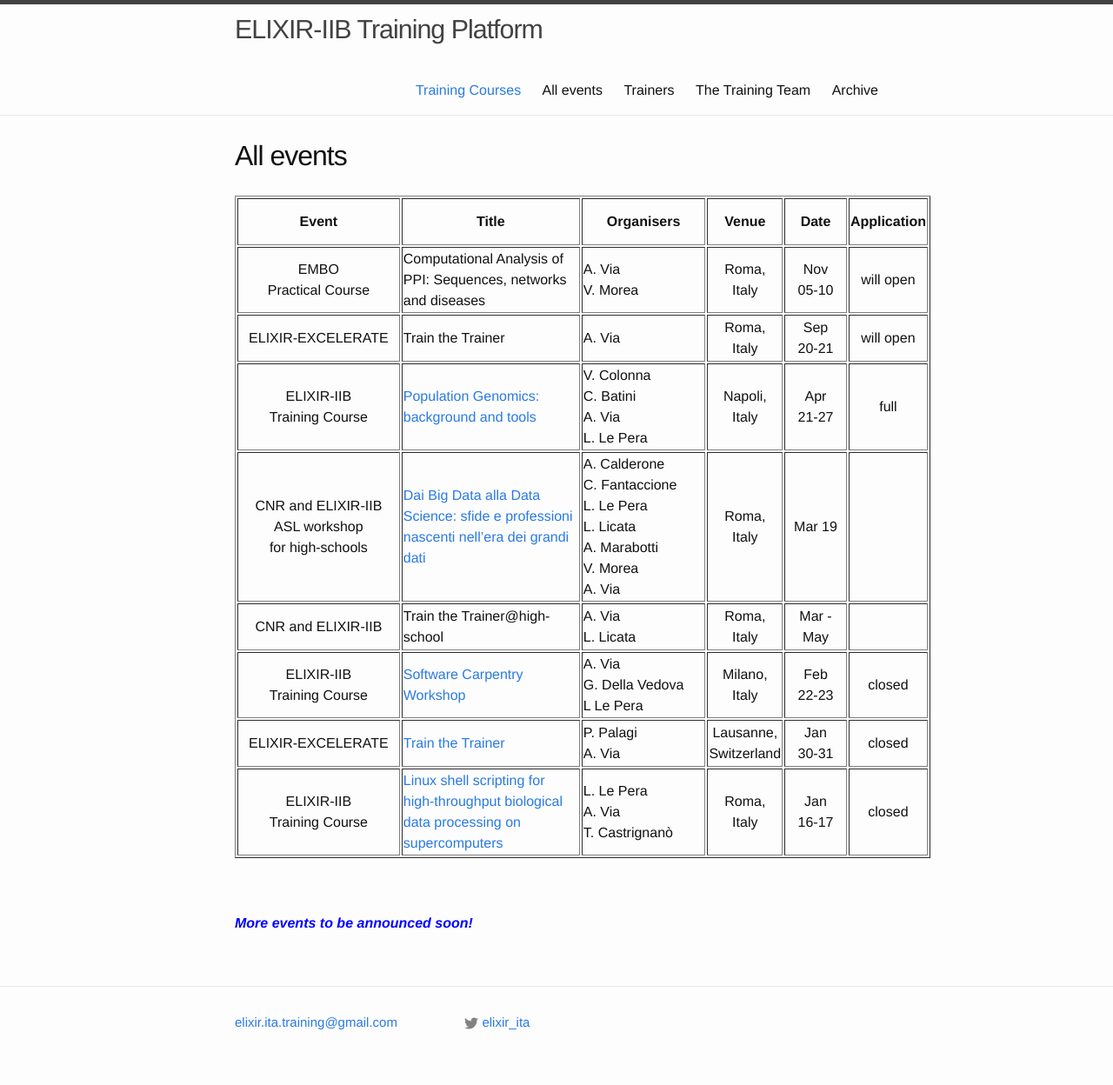
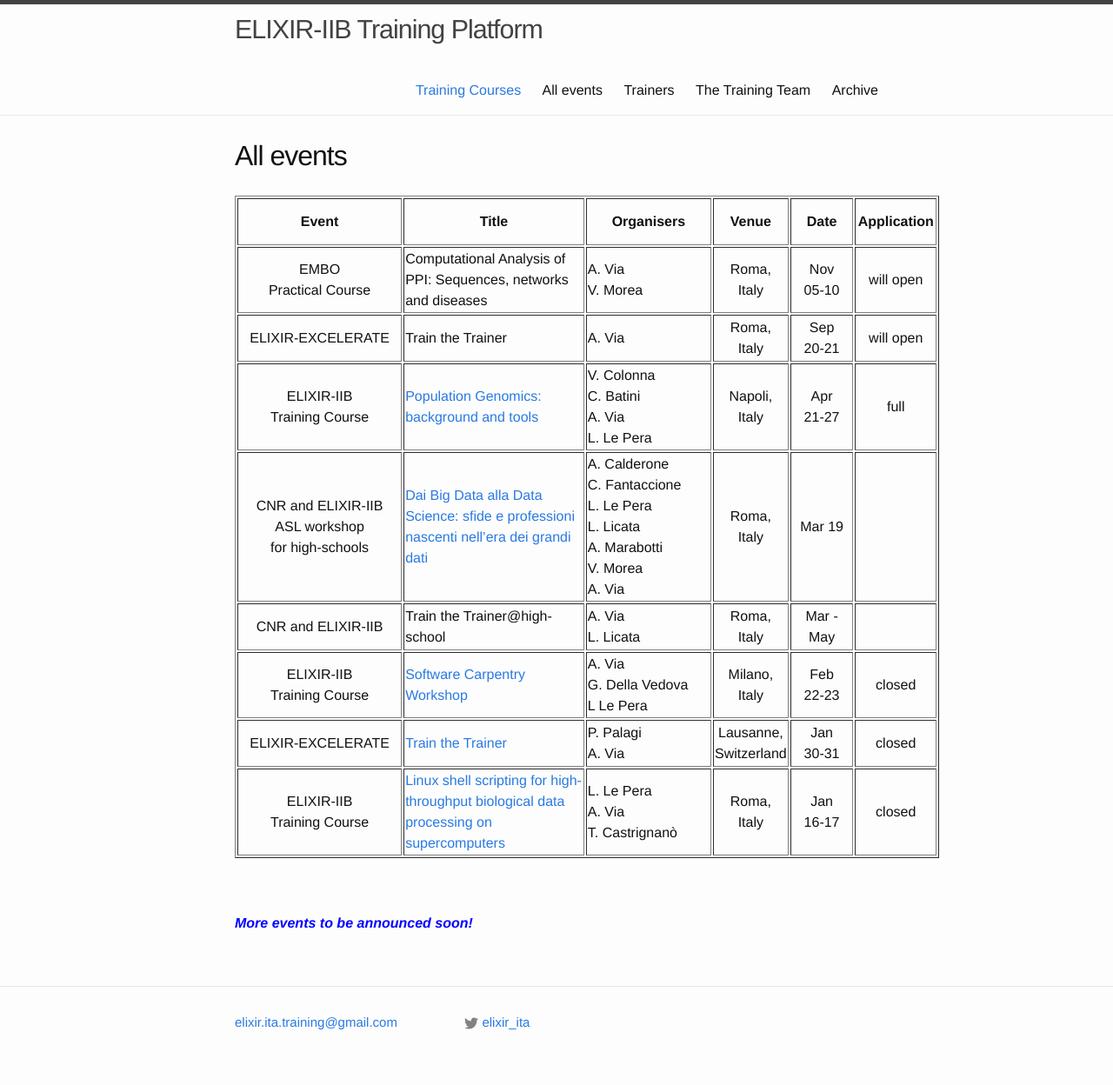
Before and after one commit to ELIXIR-IIB-training/website, a Jekyll site: the page built from _pages/01-all_events.md, in a window 1280 px wide. Shown: the whole page at 87% size. Built offline with Jekyll 4.4.1, drawn with Linux system fonts in a browser that asks for light colours.

Commit message:
Update table

```diff
--- a/_pages/01-all_events.md
+++ b/_pages/01-all_events.md
@@ -4,14 +4,14 @@ title: All events
 permalink: /all_events/
 ---
 
-<table border="1" width="800">
+<table border="1" width="810">
 <tr>
 	<td height="50" width="200" align="center"><b>Event</b></td>
    <td height="50" width="220" align="center"><b>Title</b></td>
    <td height="50" width="150" align="center"><b>Organisers</b></td>
    <td height="50" width="75" align="center"><b>Venue</b></td>
    <td height="50" width="75" align="center"><b>Date</b></td>
-   <td height="50" width="80" align="center"><b>Application</b></td>
+   <td height="50" width="90" align="center"><b>Application</b></td>
    </tr>
 <tr>
 	<td height="50" align="center">EMBO<br>Practical Course</td>
```
